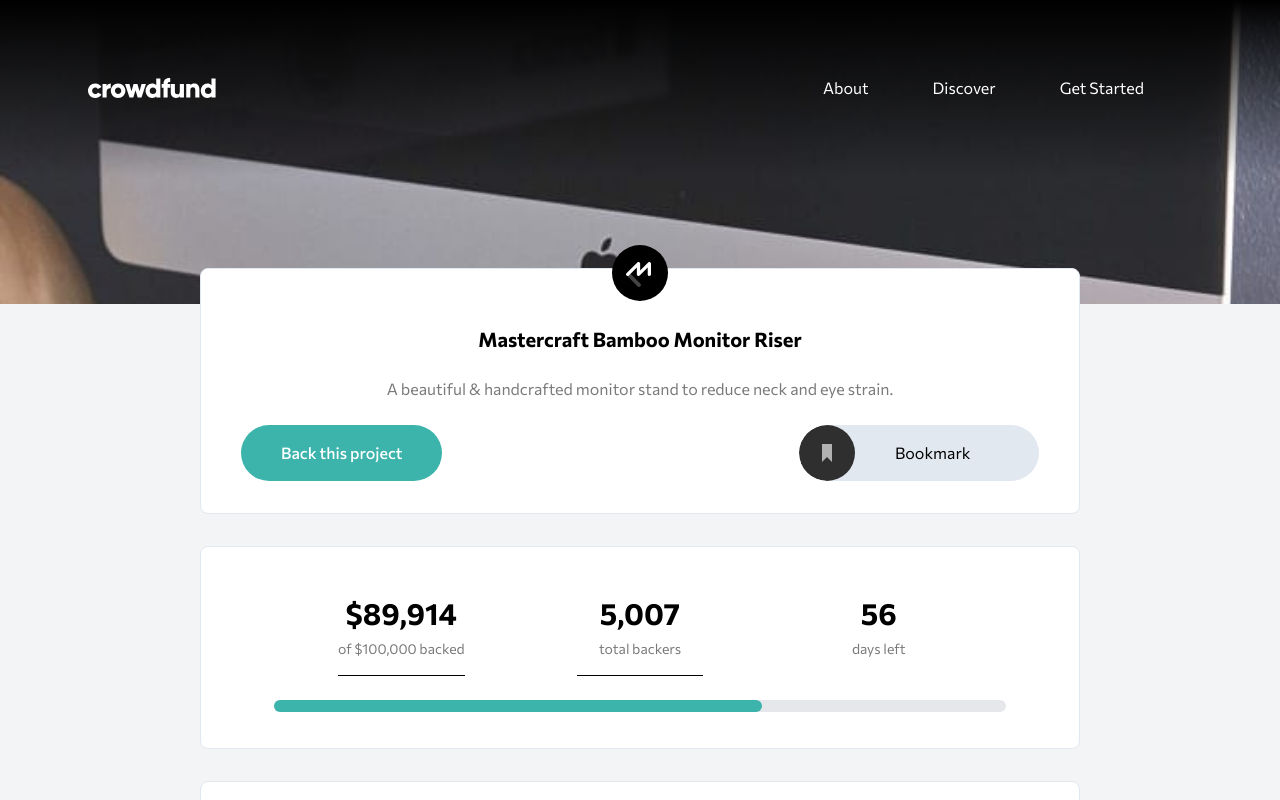
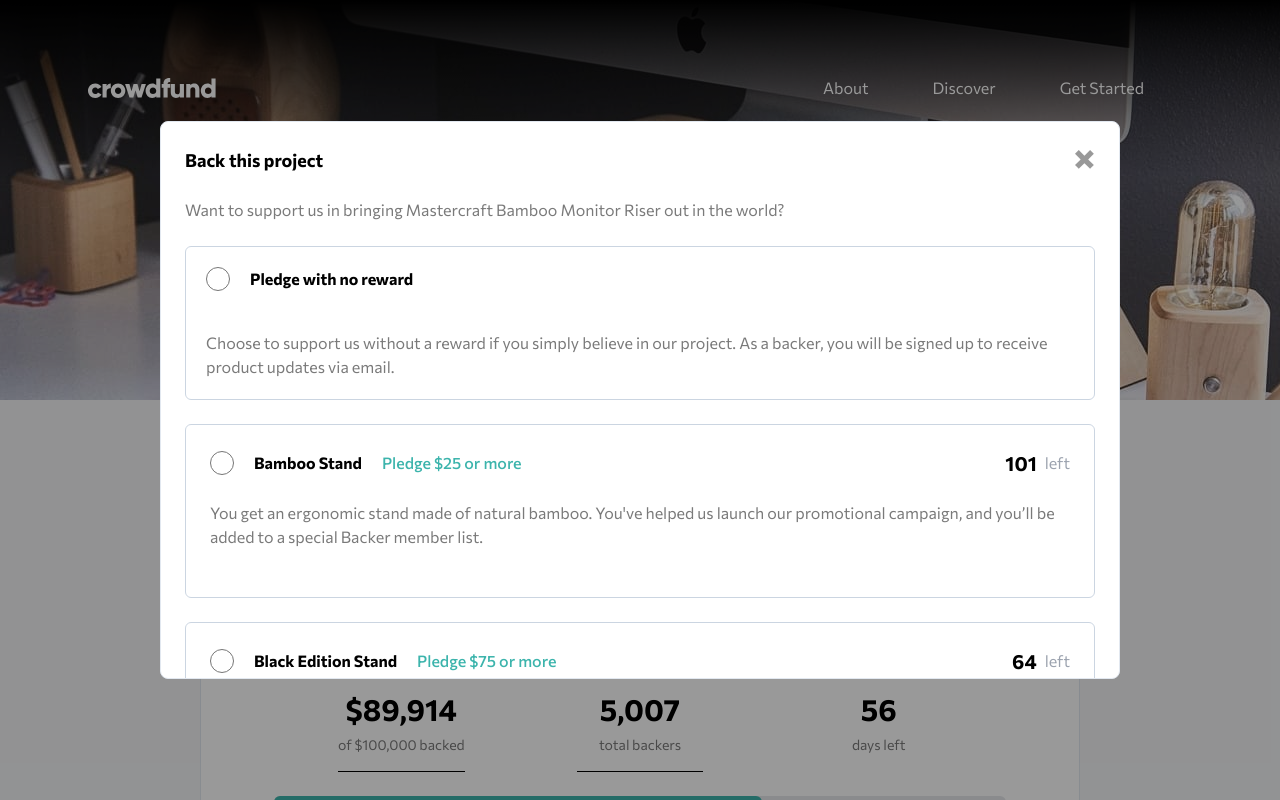
Before and after one commit to lecodingdev/crowdfunding-page-slicing, a React (Vite) app: page / in a window 1280 px wide. Both pictures are taken after a click on the button "Back this project". Shown: the top 800 px of the page. Built offline with nearby package versions, Linux system fonts and the light colour scheme.

Commit message:
add modal default for mobile and desktop design

```diff
--- a/src/components/Banner.jsx
+++ b/src/components/Banner.jsx
@@ -2,7 +2,7 @@ import React from 'react'
 
 const Banner = () => {
   return (
-    <div className="bg-[url(assets/images/image-hero-mobile.jpg)] w-full h-[19rem] bg-cover" />
+    <div className="bg-[url(assets/images/image-hero-mobile.jpg)] lg:bg-[url(assets/images/image-hero-desktop.jpg)] w-full h-[19rem] md:h-[25rem] bg-cover bg-no-repeat flex justify-center" />
   )
 }
 
--- /dev/null
+++ b/src/components/CardModal.jsx
@@ -0,0 +1,36 @@
+import React from "react";
+
+const CardModal = ({ title, price, description, limit }) => {
+  return (
+    <div
+      className={`bg-white border border-slate-300 rounded-md mb-6 ${
+        !limit && "opacity-40"
+      }`}
+    >
+      <div className="space-y-6 p-6">
+        <div className="flex lg:justify-between">
+          <div className="flex items-center gap-5 text-left ">
+          <input type="radio" className="w-6 h-6" name="" id="" />
+          <div className="lg:flex lg:gap-5">
+            <p className="font-bold hover:text-moderate-cyan">{title}</p>
+            <p className="text-moderate-cyan font-medium">{price}</p>
+          </div>
+          </div>
+          <div className="items-center space-x-2 hidden lg:flex self-end">
+            <p className="font-bold text-xl">{limit}</p>
+            <p className="text-base text-gray-400">left</p>
+          </div>
+        </div>
+        <p className="text-dark-gray text-left">{description}</p>
+        <div className="space-y-6 lg:flex lg:justify-between lg:mx-5">
+          <div className="flex items-center space-x-2 lg:hidden">
+            <p className="font-bold text-xl">{limit}</p>
+            <p className="text-base text-gray-400">left</p>
+          </div>
+        </div>
+      </div>
+    </div>
+  );
+};
+
+export default CardModal;
--- a/src/components/Header.jsx
+++ b/src/components/Header.jsx
@@ -3,13 +3,20 @@ import IconBookmark from "../assets/images/icon-bookmark";
 
 import logoSection from "../assets/images/logo-mastercraft.svg";
 import Button from "./Button";
+import Modal from "./Modal";
+
 
 const Header = () => {
   const [isClicked, setIsClicked] = useState(false);
+  const [isModalOpen, setIsModalOpen] = useState(false);
 
   const toggleBookmark = () => {
     setIsClicked(!isClicked);
   };
+
+  const toggleModal = () => {
+    setIsModalOpen(!isModalOpen);
+  }
 
   return (
     <div className="w-11/12 mx-auto bg-white border border-slate-200 rounded-lg lg:w-10/12 xl:w-9/12">
@@ -25,7 +32,10 @@ const Header = () => {
         </p>
 
         <div className="flex justify-between mx-10 pb-8">
-          <Button text="Back this project" />
+          <div onClick={toggleModal}>
+          <Button text="Back this project"  />
+          {isModalOpen && <Modal />}
+          </div>
           <div onClick={toggleBookmark} className="flex items-center">
             <span className={`absolute ml-24 hidden md:flex cursor-pointer ${isClicked ? "text-cyan-600" : ""}`}>
               {isClicked ? "Bookmarked" : "Bookmark"}
--- /dev/null
+++ b/src/components/Modal.jsx
@@ -0,0 +1,72 @@
+import React from "react";
+import CardModal from "./CardModal";
+import IconCloseModal from "../assets/images/icon-close-modal.svg";
+
+const cards = [
+  {
+    title: "Bamboo Stand",
+    price: "Pledge $25 or more",
+    description:
+      "You get an ergonomic stand made of natural bamboo. You've helped us launch our promotional campaign, and you’ll be added to a special Backer member list.",
+    limit: 101,
+  },
+  {
+    title: "Black Edition Stand",
+    price: "Pledge $75 or more",
+    description:
+      "You get a Black Special Edition computer stand and a personal thank you. You’ll be added to our Backer member list. Shipping is included.",
+    limit: 64,
+  },
+  {
+    title: "Mahogany Special Edition",
+    price: "Pledge $200 or more",
+    description:
+      "You get two Special Edition Mahogany stands, a Backer T-Shirt, and a personal thank you. You’ll be added to our Backer member list. Shipping is included.",
+    limit: 0,
+  },
+];
+
+const Modal = () => {
+  return (
+    <div className="fixed inset-0 bg-black bg-opacity-40 flex items-center justify-center z-10">
+      <div className="w-10/12 xl:w-9/12">
+        <div className="bg-white border border-slate-200 rounded-lg">
+          <div className="flex justify-between items-center p-6">
+            <p className="font-bold text-lg">Back this project</p>
+            <img src={IconCloseModal} className="h-5" alt="close" />
+          </div>
+          <div className="overflow-scroll max-h-[480px]">
+            <div className="space-y-6 px-6">
+              <p className="text-dark-gray text-base text-left">
+                Want to support us in bringing Mastercraft Bamboo Monitor Riser
+                out in the world?
+              </p>
+            </div>
+            <div className="space-y-6 p-6">
+              <div className="bg-white border border-slate-300 rounded-md">
+                <div className="flex px-5 py-5 gap-5">
+                  <input type="radio" className="w-6" name="" id="" />
+                  <p className="font-bold hover:text-moderate-cyan">Pledge with no reward</p>
+                </div>
+                <p className="text-dark-gray lg:mx-5 text-left m-5">Choose to support us without a reward if you simply believe in our project. As a backer, you will be signed up to receive product updates via email.</p>
+              </div>
+              <div>
+                {cards.map((card, index) => (
+                  <CardModal
+                    key={index}
+                    title={card.title}
+                    price={card.price}
+                    description={card.description}
+                    limit={card.limit}
+                  />
+                ))}
+              </div>
+            </div>
+          </div>
+        </div>
+      </div>
+    </div>
+  );
+};
+
+export default Modal;
```
Also changed, not shown: 1 other file (tests, documents, lock files or other folders).
